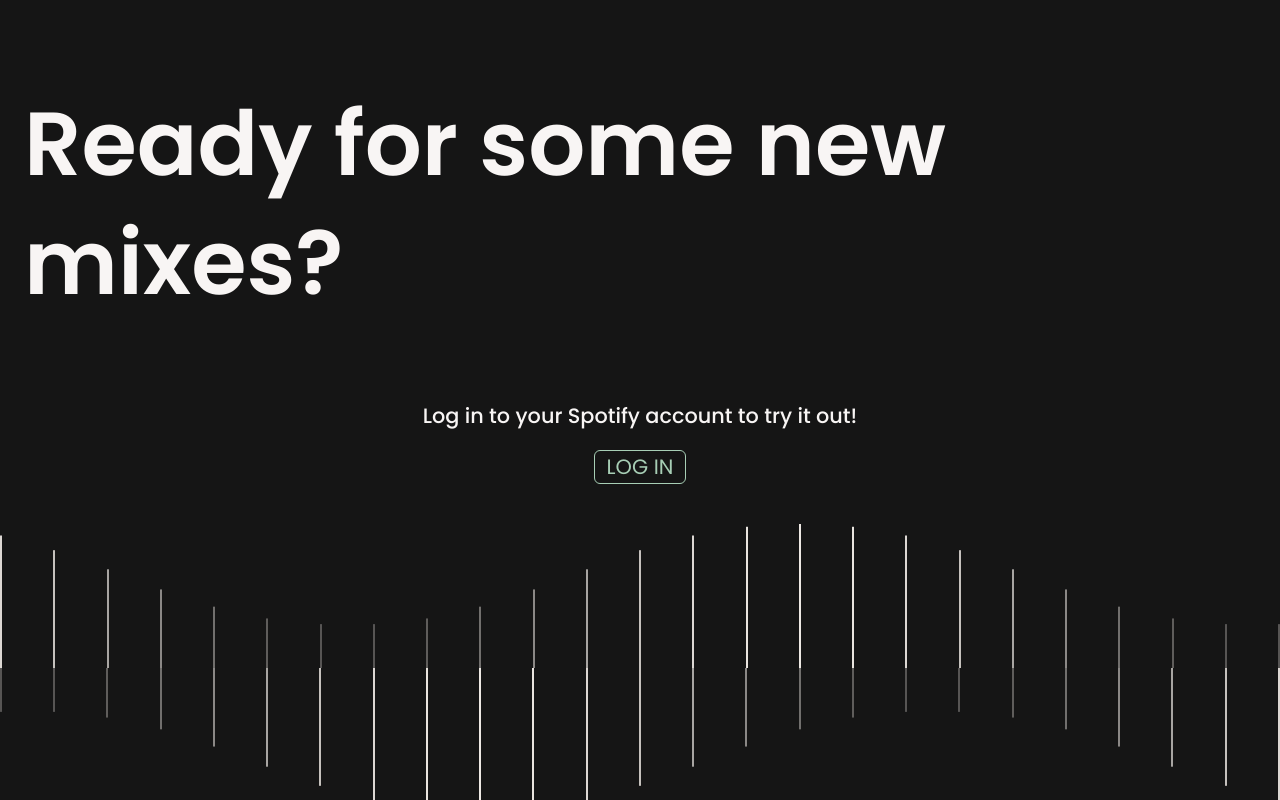
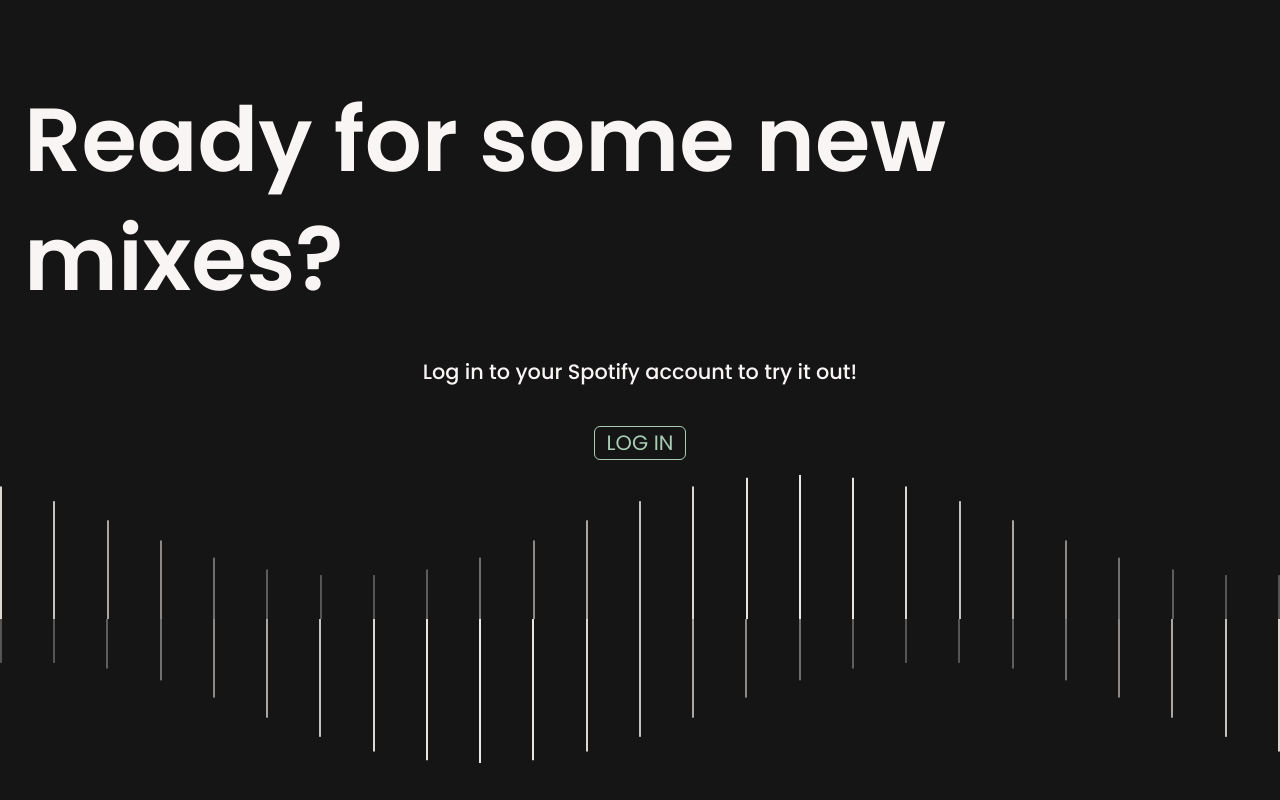
Before and after one commit to lrosenqv/cybertape, a Vue app: page /login in a window 1280 px wide. Built offline with nearby package versions, Linux system fonts and the light colour scheme; no server answers.

Commit message:
small fixes styling startpage

```diff
--- a/src/views/StartView.vue
+++ b/src/views/StartView.vue
@@ -37,19 +37,29 @@
   display: flex;
   flex-direction: column;
   height: 100vh;
-  gap: 40px;
-  justify-content: space-between;
-  padding-block: variables.$padding-body;
+  gap: 20px;
+  justify-content: space-around;
+  padding-block: 20px 40px;
+
+  @media screen and (min-width: 768px) {
+    padding-block: 80px;
+    gap: 15px;
+  }
 
   &-text {
     align-items: center;
     display: flex;
     flex-direction: column;
-    gap: 20px;
-    padding-inline: variables.$padding-body;
+    gap: 15px;
+    padding-inline: variables.$padding-large;
+    @media screen and (min-width: 768px) {
+      padding-inline: variables.$padding-body;
+      gap: 40px;
+    }
 
     h1 {
       font-weight: 600;
+      margin: 0;
       @include variables.font-size-h2;
     }
     p {
@@ -66,12 +76,10 @@
     flex-direction: column;
     height: 30vh;
     justify-content: space-between;
-    margin-bottom: 40px;
     width: 100vw;
 
-    @media screen and (min-width: 769px) {
+    @media screen and (min-width: 768px) {
       height: 35vh;
-      margin-bottom: 100px;
     }
 
     &-wrapper {
```
Also changed, not shown: src/style/variables.scss (+8 -8 lines), 1 other file (tests, documents, lock files or other folders).
